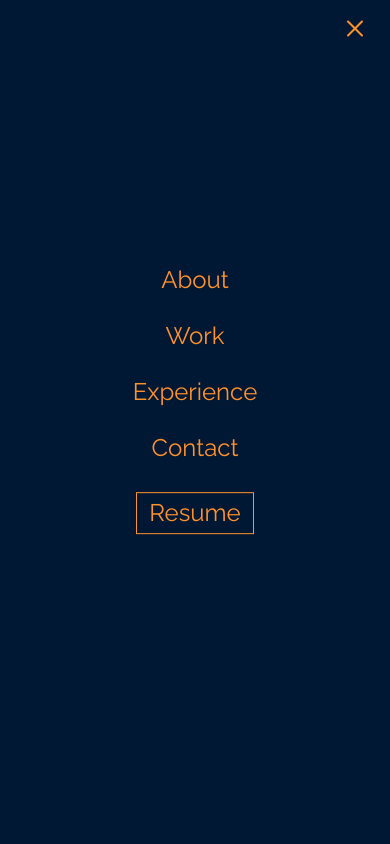
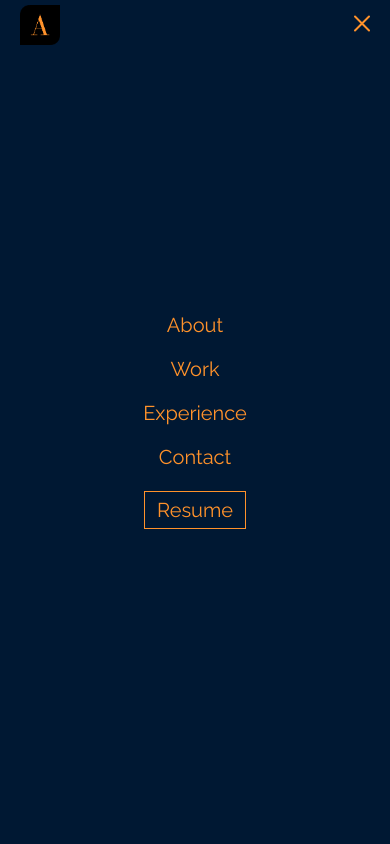
Before and after one commit to aldi-milano/portfolio, a React (Create React App) app: page / in a window 390 px wide. Both pictures are taken after a click on the button 354 px from the left and 30 px from the top of the page. Shown: the top 844 px of the page. Built offline with nearby package versions, Linux system fonts and the light colour scheme.

Commit message:
fixing navbar mobile

```diff
--- a/src/components/header/Header.js
+++ b/src/components/header/Header.js
@@ -1,3 +1,4 @@
+import { useEffect } from 'react';
 import { useState } from 'react';
 import { IoMenuOutline, IoCloseOutline } from 'react-icons/io5';
 
@@ -6,10 +7,18 @@ import './header.scss';
 
 function Header() {
   const [isOpen, setOpen] = useState(false);
+
   function setButtonHandler() {
     setOpen(!isOpen);
-    document.querySelector('.navigation-header').classList.toggle('active');
     document.querySelector('.icon').classList.toggle('closed');
+  }
+
+  const anchors = document.querySelectorAll('.anchor');
+
+  for (let i = 0; i < anchors.length; i++) {
+    anchors[i].addEventListener('click', function (e) {
+      setOpen(false);
+    });
   }
 
   return (
@@ -19,24 +28,35 @@ function Header() {
           <img src={logo} alt='logo website' className='logo' />
         </a>
       </div>
-      <div className='navigation-header'>
+      <div
+        id='nav-header'
+        className={`navigation-header ${isOpen ? 'active' : ''}`}
+      >
         <ul>
           <li>
-            <a href='#about'>About</a>
+            <a className='anchor' href='#about'>
+              About
+            </a>
           </li>
           <li>
-            <a href='#works'>Work</a>
+            <a className='anchor' href='#works'>
+              Work
+            </a>
           </li>
           <li>
-            <a href='#experience'>Experience</a>
+            <a className='anchor' href='#experience'>
+              Experience
+            </a>
           </li>
           <li>
-            <a href='#contact'>Contact</a>
+            <a className='anchor' href='#contact'>
+              Contact
+            </a>
           </li>
           <li className='resume'>
             <a
+              className='anchor'
               href='https://drive.google.com/file/d/1bzdYkIeWs8VFoiKuCfI94abLrh71gHnV/view'
-              className='resume-anchor'
             >
               Resume
             </a>
@@ -46,9 +66,9 @@ function Header() {
       <div className='menu-icon'>
         <button onClick={setButtonHandler}>
           {!isOpen ? (
-            <IoMenuOutline className='icon' />
+            <IoMenuOutline className='icon' name='menu' />
           ) : (
-            <IoCloseOutline className='icon' />
+            <IoCloseOutline className='icon' name='close' />
           )}
         </button>
       </div>
--- a/src/components/header/header.scss
+++ b/src/components/header/header.scss
@@ -5,26 +5,24 @@ header {
   max-width: rem(1440);
   margin: 0 auto;
   padding: 0 rem(32);
-  height: rem(60);
-  @include flex(space-between, center);
   background: rgba(0, 24, 51, 0.5);
   box-shadow: 0 4px 30px rgba(0, 0, 0, 0.1);
   backdrop-filter: blur(3px);
-  -webkit-backdrop-filter: blur(3px);
   position: relative;
 
   .header-logo {
     position: absolute;
+    z-index: 2;
     top: 50%;
-    left: 5%;
-    height: 100%;
+    left: 3%;
+    width: rem(50);
     transform: translate(0, -50%);
 
     &-anchor {
       @include flex();
-      height: 100%;
+      width: 100%;
       .logo {
-        height: 85%;
+        width: 100%;
       }
 
       &:hover::after {
@@ -32,6 +30,13 @@ header {
       }
     }
   }
+  .navigation-header {
+    height: rem(60);
+    @include flex(flex-end, center);
+    // background: rgba(0, 24, 51, 0.5);
+    // box-shadow: 0 4px 30px rgba(0, 0, 0, 0.1);
+    // backdrop-filter: blur(3px);
+    // -webkit-backdrop-filter: blur(3px);
 
     ul {
       @include flex();
@@ -56,6 +61,7 @@ header {
         }
       }
     }
+  }
 
   .menu-icon {
     display: none;
@@ -67,49 +73,53 @@ header {
 
   @include breakpoint(mobile) {
     padding: 0 rem(16);
-    // height: 100vh;
-    position: relative;
+    height: rem(50);
 
-    .navigation-header {
-      position: absolute;
-      opacity: 0;
-      height: 110vh;
-      top: -300%;
-      left: 50%;
-      transform: translate(-50%, -50%);
-      background: rgba(0, 24, 51);
-      width: 100%;
-      transition: all 0.3s ease-in-out;
-      ul {
-        flex-direction: column;
-        align-self: flex-end;
-        gap: rem(32);
-        font-size: rem(24);
-      }
-
-      &.active {
-        opacity: 1;
+    .header-logo {
       top: 50%;
-        transform: translate(-50%, -10%);
-      }
+      left: 5%;
+      width: rem(40);
     }
 
     .menu-icon {
       display: block;
       position: absolute;
-      right: 5%;
       top: 50%;
+      right: 3%;
+      z-index: 5;
       transform: translate(0, -50%);
       .icon {
-        opacity: 1;
         font-size: 32px;
         color: #ff922b;
+      }
+    }
+
+    .navigation-header {
+      position: absolute;
+      justify-content: center;
+      height: 100vh;
+      width: 100%;
+      top: 0;
+      left: 0;
+      background: rgba(0, 24, 51);
+      box-shadow: 0 4px 30px rgba(0, 0, 0, 0.1);
+      backdrop-filter: blur(3px);
+      transform: translateY(-100%);
       transition: all 0.3s ease-in-out;
+      visibility: hidden;
+      pointer-events: none;
 
-        &.closed {
-          opacity: 0;
+      ul {
+        flex-direction: column;
+        gap: rem(24);
+        font-size: rem(20);
+      }
+
+      &.active {
+        transform: translateY(0);
+        visibility: visible;
+        pointer-events: auto;
       }
     }
   }
 }
-}
```
Lines whose indentation alone changed are shown as unchanged.
